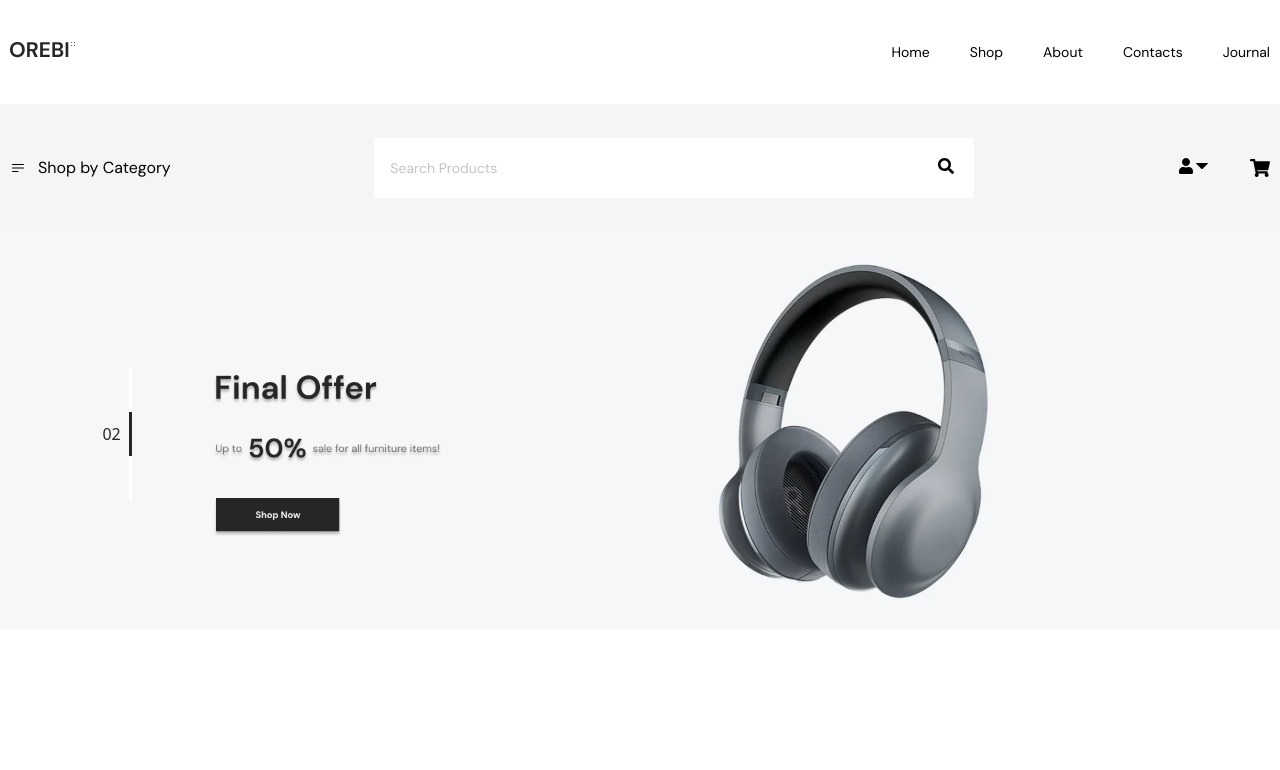
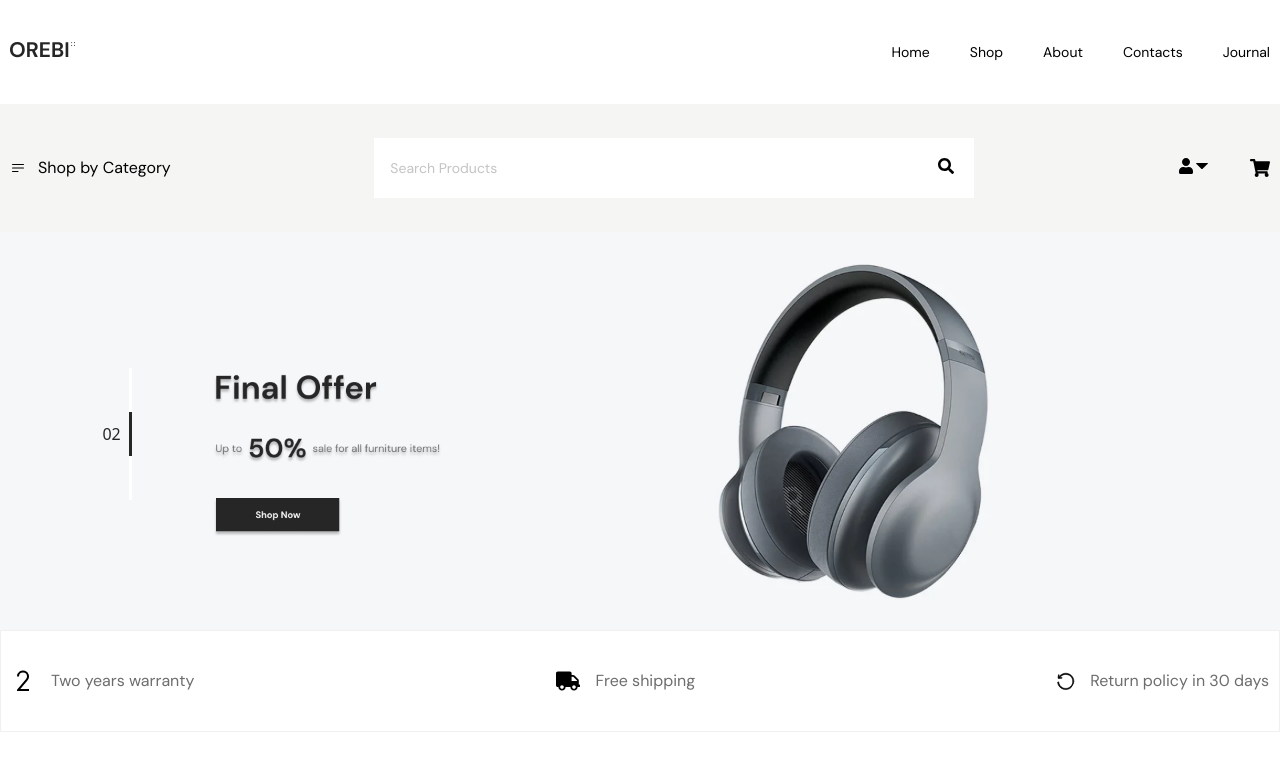
Before and after one commit to dev-abdullah018/orebi, a React (Vite) app: page / in a window 1280 px wide. Shown: the top 770 px of the page. Built offline with nearby package versions, Linux system fonts and the light colour scheme; some icons are missing.

Commit message:
update-banner-bottom

```diff
--- /dev/null
+++ b/src/components/layout/AdditionalInfo.jsx
@@ -0,0 +1,33 @@
+import React from 'react'
+import Container from './Container';
+import Flex from './Flex';
+import { RiNumber2 } from "react-icons/ri";
+import { FaTruck } from "react-icons/fa";
+import { SlReload } from "react-icons/sl";
+
+const AdditionalInfo = () => {
+  return (
+      <>
+      <div className='border border-solid border-[#f0f0f0] py-7 -mt-[6px]'>
+      <Container>
+        <Flex className="flex justify-between">
+          <Flex className="flex items-center gap-x-4">
+          <RiNumber2 className='text-2xl'/>
+          <p className='font-dm font-normal text-base text-[#6d6d6d]'>Two years warranty</p>
+          </Flex>
+          <Flex className="flex items-center gap-x-4">
+          <FaTruck className='text-2xl'/>
+          <p className='font-dm font-normal text-base text-[#6d6d6d]'>Free shipping</p>
+          </Flex>
+          <Flex className="flex items-center gap-x-4">
+          <SlReload className='text-[18px] rotate-[120deg] stroke-[30px]'/>
+          <p className='font-dm font-normal text-base text-[#6d6d6d]'>Return policy in 30 days</p>
+          </Flex>
+        </Flex>
+      </Container>
+      </div>
+      </>
+  )
+}
+
+export default AdditionalInfo;
--- a/src/components/layout/Container.jsx
+++ b/src/components/layout/Container.jsx
@@ -1,3 +1,4 @@
+import React from "react";
 
 const Container = ({children}) => {
   return <div className="max-w-container mx-auto p-2.5">{children}</div>
--- a/src/components/layout/Dropdown.jsx
+++ b/src/components/layout/Dropdown.jsx
@@ -1,3 +1,4 @@
+import React from "react";
 
 const Dropdown = ({ children, className, titleicon, titletext, dropref }) => {
   return (
--- a/src/components/layout/Flex.jsx
+++ b/src/components/layout/Flex.jsx
@@ -1,3 +1,4 @@
+import React from "react";
 
 const Flex = ({ children,className }) => {
   return (
--- a/src/components/layout/Header.jsx
+++ b/src/components/layout/Header.jsx
@@ -1,10 +1,10 @@
+import React, { useEffect, useRef, useState } from "react";
 import Container from "./Container";
 import Dropdown from "./Dropdown";
 import Flex from "./Flex";
 import { HiBars3BottomLeft } from "react-icons/hi2";
 import List from "./List";
 import ListItem from "./ListItem";
-import { useEffect, useRef, useState } from "react";
 import Search from "./Search";
 import { FaSearch, FaUser, FaShoppingCart } from "react-icons/fa";
 import { VscTriangleDown } from "react-icons/vsc";
--- a/src/components/layout/Image.jsx
+++ b/src/components/layout/Image.jsx
@@ -1,6 +1,7 @@
+import React from "react";
 
-const Image = ({ src, alt}) => {
-  return <img src={src} alt={alt} />;
+const Image = ({ src, alt,className}) => {
+  return <img className={className} src={src} alt={alt} />;
 };
 
 export default Image;
--- a/src/components/layout/List.jsx
+++ b/src/components/layout/List.jsx
@@ -1,3 +1,4 @@
+import React from "react";
 
 export default function List({children,className}) {
   return (
--- a/src/components/layout/ListItem.jsx
+++ b/src/components/layout/ListItem.jsx
@@ -1,3 +1,4 @@
+import React from "react";
 import { Link } from "react-router-dom";
 
 function ListItem({ itemname, className, href }) {
--- a/src/components/layout/Navbar.jsx
+++ b/src/components/layout/Navbar.jsx
@@ -1,10 +1,10 @@
+import React, { useEffect, useState } from 'react';
 import logo from '../../assets/logo.png'
 import Image from './Image';
 import Flex from './Flex';
 import List from './List';
 import ListItem from './ListItem';
 import { FaBars } from "react-icons/fa6";
-import { useEffect, useState } from 'react';
 import Container from './Container';
 
 const Navbar = () => {
--- a/src/components/layout/Search.jsx
+++ b/src/components/layout/Search.jsx
@@ -1,10 +1,8 @@
+import React from "react";
 
-const Search = ({className,placeholder}) => {
-  return (
-    <>
-     <input className={className} placeholder={placeholder}/>
-    </>
-  )
-}
+const Search = ({ className, placeholder }) => {
+  return <input className={className} placeholder={placeholder} />;
+
+};
 
 export default Search;
--- a/src/pages/Home.jsx
+++ b/src/pages/Home.jsx
@@ -1,10 +1,12 @@
 import React from 'react'
 import Banner from '../components/layout/Banner'
+import AdditionalInfo from '../components/layout/AdditionalInfo'
 
 const Home = () => {
   return (
     <>
       <Banner/>
+      <AdditionalInfo/>
     </>
   )
 }
```
Also changed, not shown: src/components/layout/RootLayout.jsx (+10 -9 lines).
